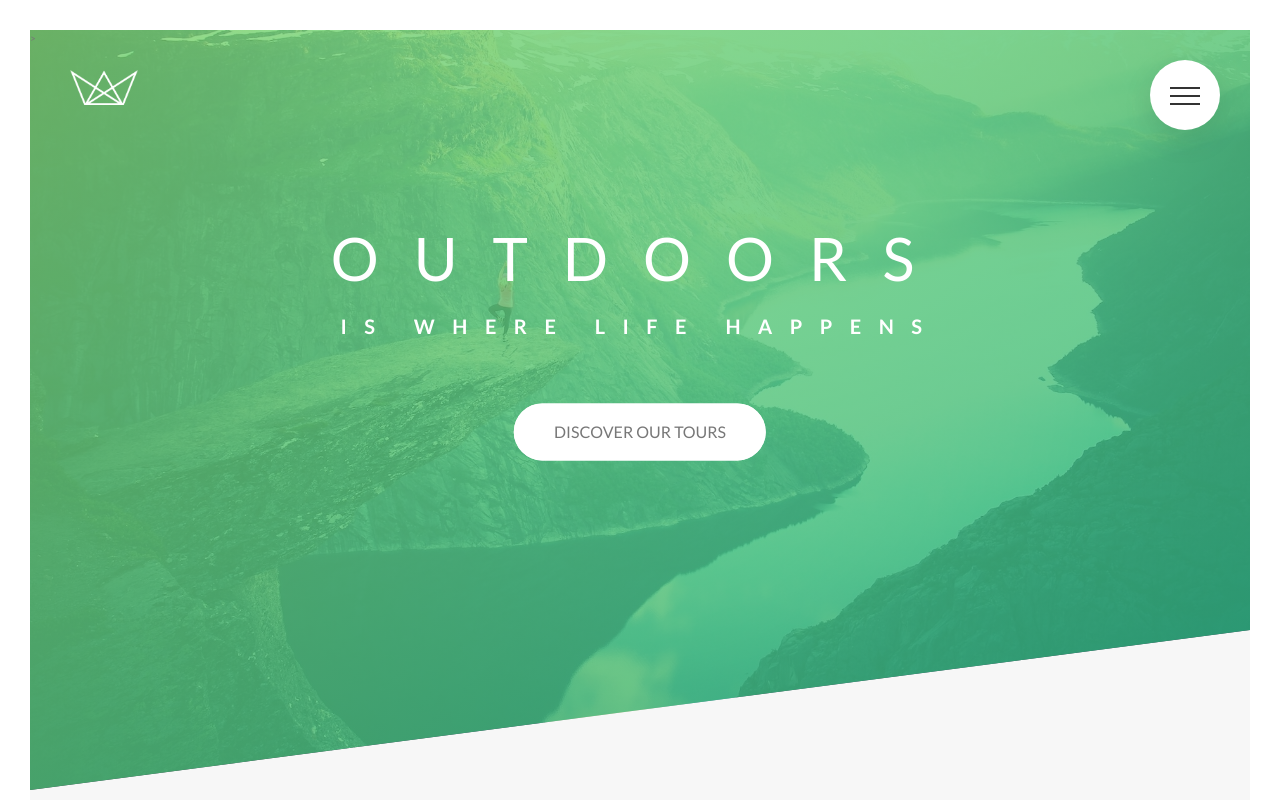
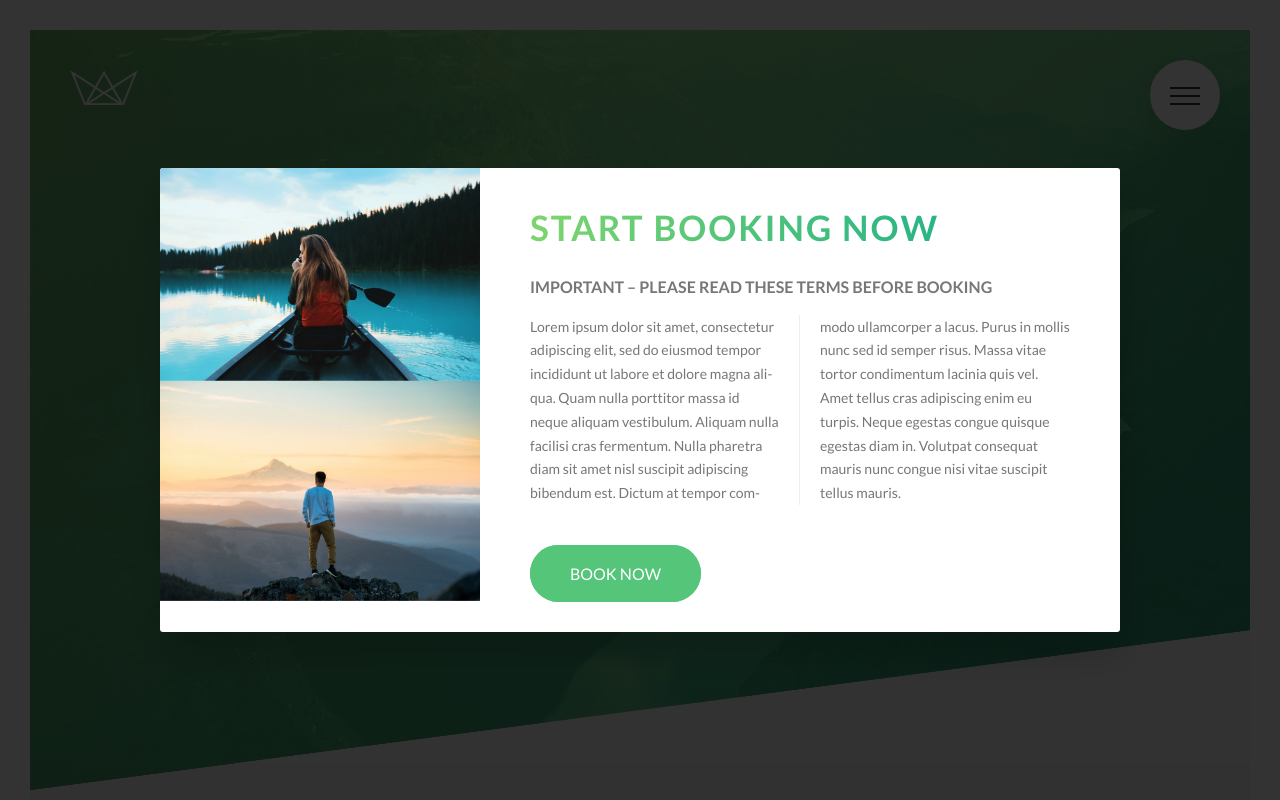
Before and after one commit to lqtrung-95/Natours, a website: page index.html in a window 1280 px wide. Shown: the top 800 px of the page. Drawn offline with Linux system fonts and the light colour scheme.

Commit message:
adding the booking popup.

```diff
--- a/index.html
+++ b/index.html
@@ -363,6 +363,25 @@
                 </div>
             </div>
         </footer>
+
+        <div class="popup">
+            <div class="popup__content">
+                <div class="popup__left">
+                    <img src="img/nat-8.jpg" alt="Tour photo" class="popup__img">
+                    <img src="img/nat-9.jpg" alt="Tour photo" class="popup__img">
+                </div>
+
+                <div class="popup__right">
+                    <h2 class="heading-secondary u-margin-bottom-small">Start booking now</h2>
+                    <h3 class="heading-tertiary u-margin-bottom-small">Important &ndash; Please read these terms before booking</h3>
+                    <p class="popup__text">
+                            Lorem ipsum dolor sit amet, consectetur adipiscing elit, sed do eiusmod tempor incididunt ut labore et dolore magna aliqua. Quam nulla porttitor massa id neque aliquam vestibulum. Aliquam nulla facilisi cras fermentum. Nulla pharetra diam sit amet nisl suscipit adipiscing bibendum est. Dictum at tempor commodo ullamcorper a lacus. Purus in mollis nunc sed id semper risus. Massa vitae tortor condimentum lacinia quis vel. Amet tellus cras adipiscing enim eu turpis. Neque egestas congue quisque egestas diam in. Volutpat consequat mauris nunc congue nisi vitae suscipit tellus mauris.
+                    </p>
+                    <a href="#" class="btn btn--green">Book now</a>
+
+                </div>
+            </div>
+        </div>
         <!--
         <section class="grid-test">
             <div class="row">
--- a/sass/abstracts/_mixins.scss
+++ b/sass/abstracts/_mixins.scss
@@ -5,3 +5,10 @@
         clear: both;
     }
 }
+
+@mixin absCenter {
+    position: absolute;
+    top: 50%;
+    left: 50%;
+    transform: translate(-50%, -50%);
+}
--- /dev/null
+++ b/sass/components/_popup.scss
@@ -0,0 +1,56 @@
+.popup {
+  height: 100vh;
+  width: 100%;
+  position: fixed;
+  top: 0;
+  left: 0;
+  background-color: rgba($color-black, .8);
+  z-index: 9999;
+
+  &__content {
+    @include absCenter;
+
+    width: 75%;
+    background-color: $color-white;
+    box-shadow: 0 2rem 4rem rgba($color-black, .2);
+    border-radius: 3px;
+    display: table;
+    overflow: hidden;
+
+  }
+
+  &__left {
+    width: 33.333333%;
+    display: table-cell;
+  }
+
+  &__right {
+    width: 66.6666667%;
+    display: table-cell;
+    vertical-align: middle;
+    padding: 3rem 5rem;
+  }
+
+  &__img {
+    display: block;
+    width: 100%;
+  }
+
+  &__text {
+    font-size: 1.4rem;
+    margin-bottom: 4rem;
+
+    -moz-column-count: 2;
+    -moz-column-gap: 4rem;
+    -moz-column-rule: 1px solid $color-grey-light-2;
+
+    column-count: 2;
+    column-gap: 4rem;
+    column-rule: 1px solid $color-grey-light-2;
+
+    -moz-hyphens: auto;
+    -ms-hyphens: auto;
+    -webkit-hyphens: auto;
+    hyphens: auto;
+  }
+}
--- a/sass/main.scss
+++ b/sass/main.scss
@@ -15,6 +15,7 @@
 @import "components/story";
 @import "components/bg-video";
 @import "components/form";
+@import "components/popup";
 
 @import "layout/header";
 @import "layout/grid";
```
Also changed, not shown: css/style.css.
